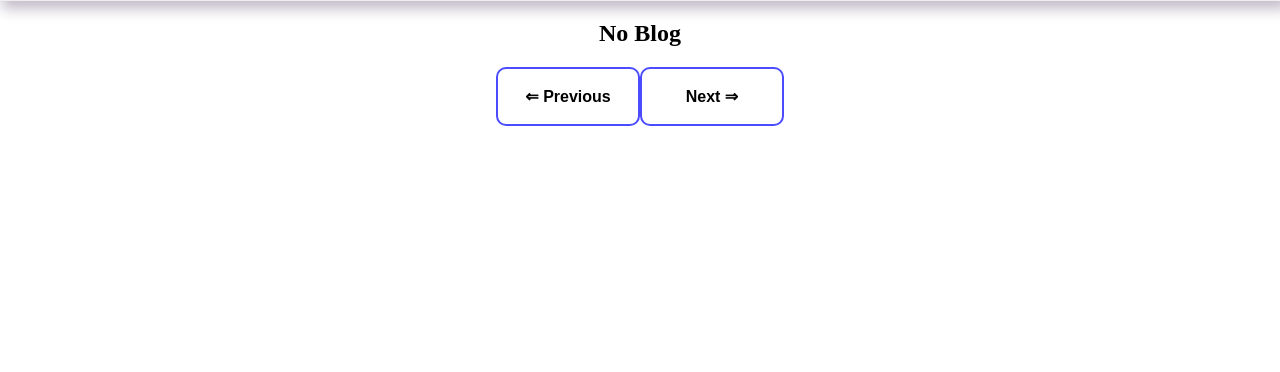
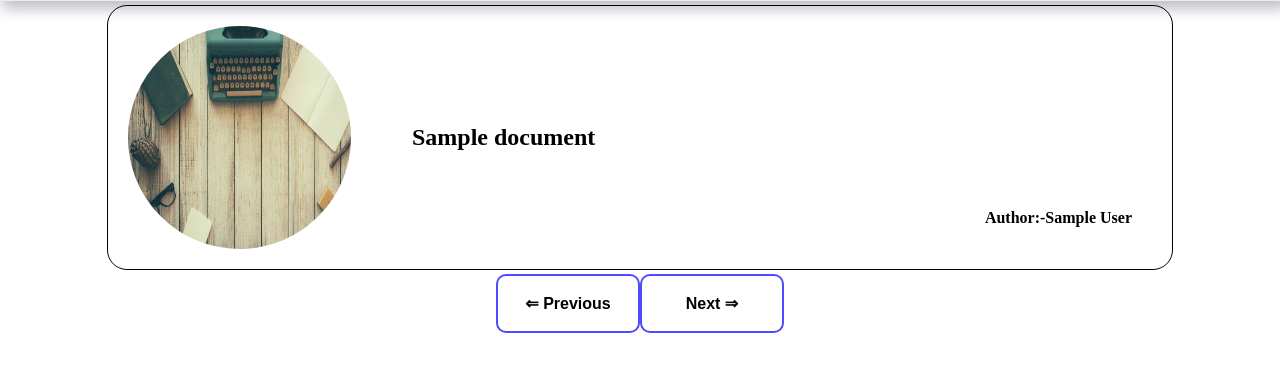
Before and after one commit to Brave-Programmmer/braveprogrammer, a Flask app: template templates/search.html in a window 1280 px wide. Shown: the part 79-451 px from the top of the page. Run offline with Flask 2, Linux system fonts and the light colour scheme; the template is opened without the code that fills it: most values are stand-ins (such as "Sample title", 1, 10 or a date in 2020).

Commit message:
Pagination fixe

```diff
--- a/app.py
+++ b/app.py
@@ -47,16 +47,34 @@
 @app.route("/blog", methods=['GET'])
 def allblog():
     if request.method == 'GET':
-        req1 = request.args.get('from')
-        req2 = request.args.get('to')
-        if req1 and req2:
-            findallblog = db.Blog.find().skip(int(req1)).limit(int(req2))
-            if findallblog:
-                next_url = int(req1) + 4
-                pre_url = int(req2) + 4
-                next_url1 = int(req1) - 4
-                pre_url1 = int(req2) - 4
-                return render_template('search.html', noblog=False, blog=findallblog, next_url=next_url, pre_url = pre_url, next_url1=next_url1, pre_url1 = pre_url1)
+        from_arg = int(request.args.get('from'))
+        to_arg = int(request.args.get('to'))
+        if str(from_arg).isnumeric() and str(to_arg).isnumeric():
+            last = db.Blog.count_documents({})
+            findalblog = db.Blog.find().skip(int(to_arg)).limit(int(from_arg))
+            if findalblog:
+                # next_url = int(req1) + 4
+                # pre_url = int(req2) + 4
+                # next_url1 = int(req1) - 4
+                # pre_url1 = int(req2) - 4
+                # return render_template('search.html', noblog=False,Markup=Markup,num = num, blog=findallblog, next_url=next_url, pre_url = pre_url, next_url1=next_url1, pre_url1 = pre_url1)
+                #First Page
+                if from_arg == 0:
+                    pre_url = '#'
+                    next_url = 'from=' + str(int(from_arg) + 4) + '&to=' + str(int(to_arg) + 4)
+                    print(next_url)
+                    return render_template('search.html', noblog=False, Markup=Markup, next_url=next_url, pre_url=pre_url)
+                # Last Page
+                elif to_arg == last:
+                    next_url = '#'
+                    pre_url = 'from=' + str(int(from_arg) +- 4) + '&to=' + str(int(to_arg) - 4)
+                    print(next_url)
+                    return render_template('search.html', noblog=False, Markup=Markup, next_url=next_url, pre_url=pre_url)
+                #Middle Page
+                else:
+                    next_url = 'from=' + str(int(from_arg) + 4) + '&to=' + str(int(to_arg) + 4)
+                    pre_url = 'from=' + str(int(from_arg) - 4) + '&to=' + str(int(to_arg) - 4)
+
             else:
                 return render_template('search.html', noblog=True)
         else:
--- a/templates/search.html
+++ b/templates/search.html
@@ -45,33 +45,30 @@
         {% else %}
         <div class="blog">
             {% for document in blog %}
-                {% if not document.title %}
+
                 <div class="contain" onclick="location.href = '/blog/{{document.slug}}';">
                     <img src="{{ url_for('static', filename='searchblog.jpg') }}" alt="blogimg" srcset="" class="blogimg">
                     <div class="tanddes">
                         <h2>{{document.title}}</h2>
                         <p style="height: fit-content;width: fit-content;">
-                            {{document.contain[:60] + (document.contain[60:]
-                            and '..')}}
+                            {{Markup(document.contain[:60] + (document.contain[60:]
+                            and '..'))}}
                         </p>
                     </div>
                     <h4>Author:-{{document.author}}</h4>
                 </div>
-                {% else %}
-                    <h1>No Blog</h1>
-                {% endif %}
             {% endfor %}
         </div>
         {% endif %}
     </section>
     <div class="loadmore">
         <div class="next">
-            <button class="pagebtn" onclick="location.href = '/blog?from={{next_url1}}&to={{pre_url1}}'">
+            <button class="pagebtn" onclick="location.href = '/blog?{{next_url}}{{pre_url}}'">
                 &lArr; Previous
             </button>
         </div>
         <div class="before">
-            <button class="pagebtn" onclick="location.href = '/blog?from={{next_url}}&to={{pre_url}}'">
+            <button class="pagebtn" onclick="location.href = '/blog?{{next_url}}{{pre_url}}'">
                  Next &rArr;
            </button>
         </div>
```
Also changed, not shown: 1 other file.
